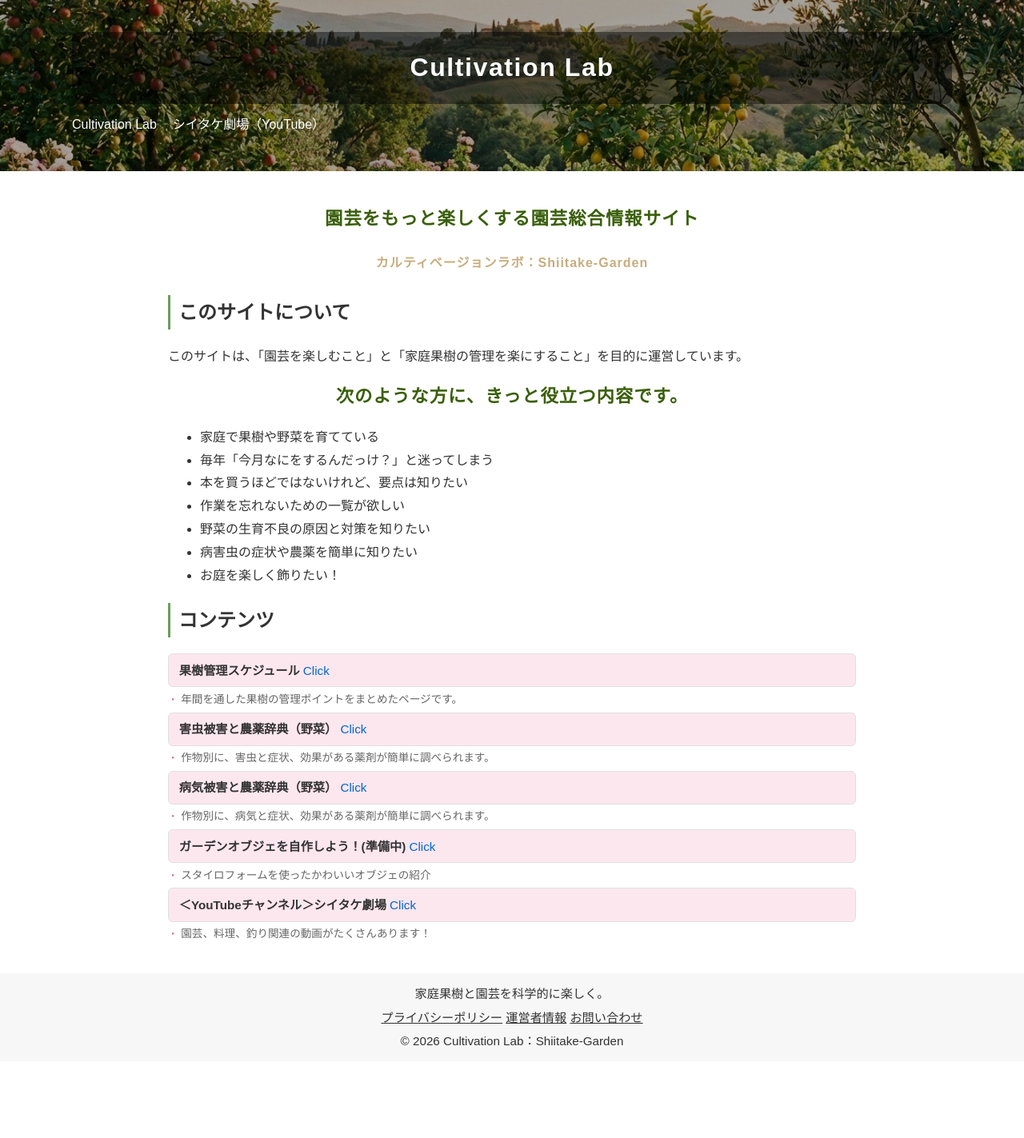
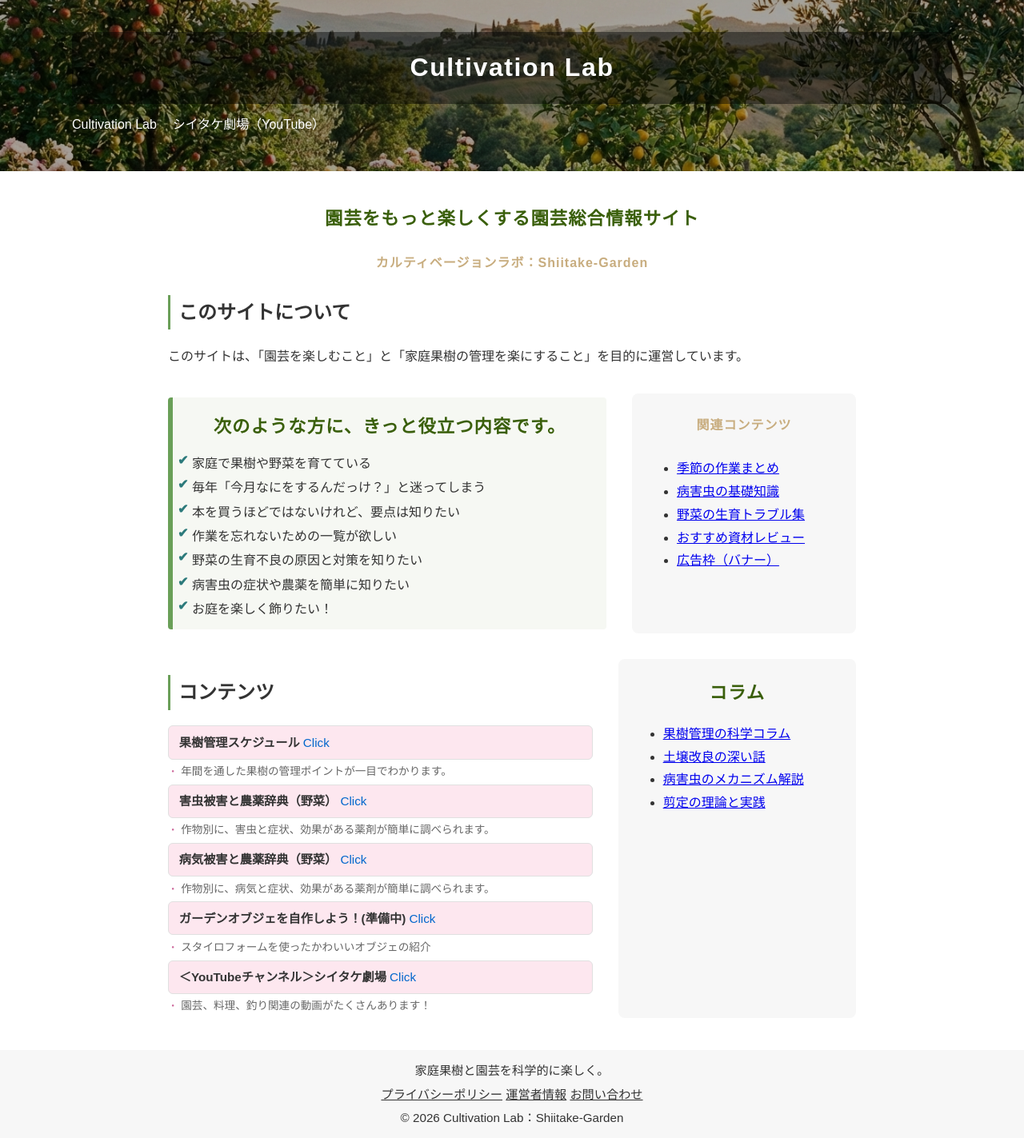
Before and after one commit to shiitake-garden/shiitake-garden.github.io, a Jekyll site: the page built from index.html, in a window 1280 px wide. Shown: the whole page at 80% size. Built offline with Jekyll 4.4.1, drawn with Linux system fonts in a browser that asks for light colours; before the commit the page ends 1327 px from its top, so only the background shows below that.

Commit message:
Add files via upload

```diff
--- a/index.html
+++ b/index.html
@@ -14,7 +14,8 @@
   <p>このサイトは、「園芸を楽しむこと」と「家庭果樹の管理を楽にすること」を目的に運営しています。</p>
 </section>
 
-<section class="for-you">
+<section class="for-you-wrapper">
+  <div class="for-you-main">
     <h3>次のような方に、きっと役立つ内容です。</h3>
     <ul>
       <li>家庭で果樹や野菜を育てている</li>
@@ -25,13 +26,27 @@
       <li>病害虫の症状や農薬を簡単に知りたい</li>
       <li>お庭を楽しく飾りたい！</li>
     </ul>
+  </div>
+
+  <aside class="for-you-sidebar">
+    <h4>関連コンテンツ</h4>
+    <ul>
+      <li><a href="#">季節の作業まとめ</a></li>
+      <li><a href="#">病害虫の基礎知識</a></li>
+      <li><a href="#">野菜の生育トラブル集</a></li>
+      <li><a href="#">おすすめ資材レビュー</a></li>
+      <li><a href="#">広告枠（バナー）</a></li>
+    </ul>
+  </aside>
 </section>
 
-<section>
+<section class="content-wrapper">
+  <div class="main-content">
     <h2>コンテンツ</h2>
     <ul class="content-list">
+    <!-- 既存のコンテンツ項目 -->
     <li><a href="./schedule.html"><strong>果樹管理スケジュール </strong><span>Click</span></a></li>
-    <p class="item-desc">年間を通した果樹の管理ポイントをまとめたページです。</p>
+    <p class="item-desc">年間を通した果樹の管理ポイントが一目でわかります。</p>
     <li><a href="./pest.html"><strong>害虫被害と農薬辞典（野菜） </strong><span>Click</span></a></li>
     <p class="item-desc">作物別に、害虫と症状、効果がある薬剤が簡単に調べられます。</p>
     <li><a href="./disease.html"><strong>病気被害と農薬辞典（野菜） </strong><span>Click</span></a></li>
@@ -41,5 +56,15 @@
     <li><a href="https://www.youtube.com/channel/UCrtw70zncgFarJrSXo7ztjg"><strong>＜YouTubeチャンネル＞シイタケ劇場 </strong><span>Click</span></a></li>
     <p class="item-desc">園芸、料理、釣り関連の動画がたくさんあります！</p>
     </ul>
+  </div>
 
+  <aside class="sidebar">
+    <h3>コラム</h3>
+    <ul class="sidebar-list">
+      <li><a href="#">果樹管理の科学コラム</a></li>
+      <li><a href="#">土壌改良の深い話</a></li>
+      <li><a href="#">病害虫のメカニズム解説</a></li>
+      <li><a href="#">剪定の理論と実践</a></li>
+    </ul>
+  </aside>
 </section>
```
Lines whose indentation alone changed are shown as unchanged.
